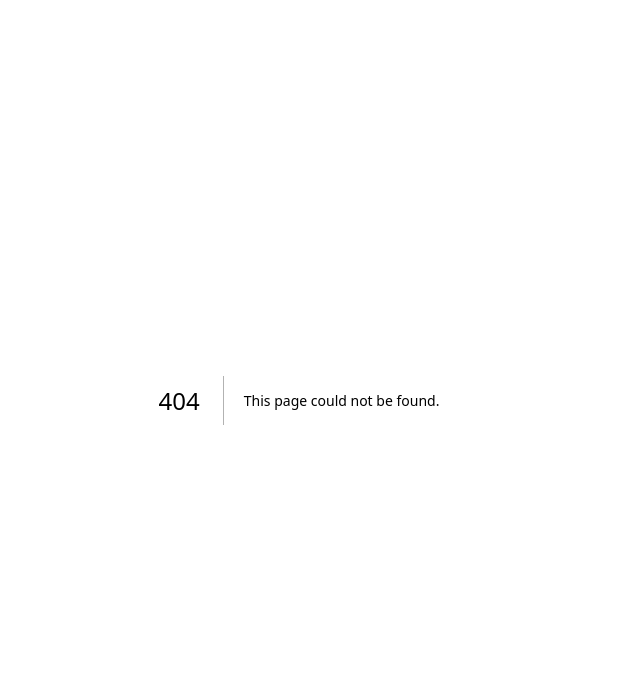
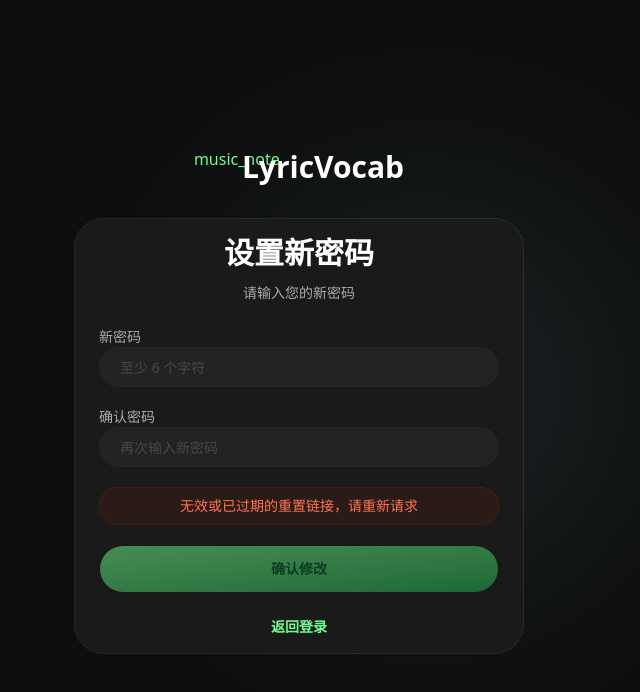
Before and after one commit to poison965/lyricvocab, a Next.js app: page /reset-password in a window 1280 px wide. Before the commit this address had no page. Shown: the top 692 px of the page, without its empty margins (341-981 px from the left). Built offline with nearby package versions, Linux system fonts and the light colour scheme; no server answers.

Commit message:
feat: 添加忘记密码功能，优化字符集设置
- 在登录页添加"忘记密码"弹窗，使用 Dialog 组件
- 创建 /reset-password 页面处理密码重置
- 修复 layout.tsx 的 lang="zh-CN" 和 charSet 设置

```diff
--- a/src/app/layout.tsx
+++ b/src/app/layout.tsx
@@ -14,8 +14,9 @@ export default function RootLayout({
   children: React.ReactNode;
 }) {
   return (
-    <html lang="zh" className="dark">
+    <html lang="zh-CN" className="dark">
       <head>
+        <meta charSet="utf-8" />
         <link
           href="https://fonts.googleapis.com/css2?family=Plus+Jakarta+Sans:wght@400;500;600;700;800&family=Inter:wght@300;400;500;600;700&display=swap"
           rel="stylesheet"
--- a/src/app/login/page.tsx
+++ b/src/app/login/page.tsx
@@ -7,6 +7,8 @@ import { supabase } from '@/lib/supabase'
 import { Button } from '@/components/ui/button'
 import { Input } from '@/components/ui/input'
 import { Card, CardContent, CardHeader, CardTitle, CardDescription } from '@/components/ui/card'
+import { Dialog, DialogContent, DialogHeader, DialogTitle, DialogDescription, DialogFooter } from '@/components/ui/dialog'
+import { useToast } from '@/components/toast'
 
 export default function LoginPage() {
   const router = useRouter()
@@ -15,6 +17,10 @@ export default function LoginPage() {
   const [loading, setLoading] = useState(false)
   const [error, setError] = useState('')
   const [user, setUser] = useState<any>(null)
+  const [forgotPasswordOpen, setForgotPasswordOpen] = useState(false)
+  const [forgotPasswordEmail, setForgotPasswordEmail] = useState('')
+  const [resetLoading, setResetLoading] = useState(false)
+  const { showToast } = useToast()
 
   useEffect(() => {
     supabase.auth.getSession().then(({ data: { session } }) => {
@@ -63,6 +69,31 @@ export default function LoginPage() {
       setError('登录失败，请重试')
     } finally {
       setLoading(false)
+    }
+  }
+
+  const handleForgotPassword = async (e: React.FormEvent) => {
+    e.preventDefault()
+    if (!forgotPasswordEmail.trim()) {
+      showToast('请输入邮箱地址', 'error')
+      return
+    }
+    setResetLoading(true)
+    try {
+      const { error } = await supabase.auth.resetPasswordForEmail(forgotPasswordEmail, {
+        redirectTo: `${window.location.origin}/reset-password`,
+      })
+      if (error) {
+        showToast(error.message || '发送失败，请重试', 'error')
+      } else {
+        showToast('重置邮件已发送，请查收', 'success')
+        setForgotPasswordOpen(false)
+        setForgotPasswordEmail('')
+      }
+    } catch (err) {
+      showToast('发送失败，请检查网络连接', 'error')
+    } finally {
+      setResetLoading(false)
     }
   }
 
@@ -123,7 +154,17 @@ export default function LoginPage() {
               </Button>
             </form>
 
-            <p className="text-center text-sm text-[#adaaaa] mt-6">
+            <div className="text-center mt-4">
+              <button
+                type="button"
+                onClick={() => setForgotPasswordOpen(true)}
+                className="text-sm text-[#adaaaa] hover:text-[#72fe8f] transition-colors"
+              >
+                忘记密码？
+              </button>
+            </div>
+
+            <p className="text-center text-sm text-[#adaaaa] mt-4">
               还没有账号？{' '}
               <Link href="/register" className="text-[#72fe8f] hover:underline font-semibold">
                 注册
@@ -132,6 +173,37 @@ export default function LoginPage() {
           </CardContent>
         </Card>
       </div>
+
+      {/* Forgot Password Dialog */}
+      <Dialog open={forgotPasswordOpen} onOpenChange={setForgotPasswordOpen}>
+        <DialogContent className="bg-[#1a1a1a] border-[#484847]/10">
+          <DialogHeader>
+            <DialogTitle className="text-white font-headline text-xl font-bold">重置密码</DialogTitle>
+            <DialogDescription className="text-[#adaaaa]">
+              输入您的注册邮箱，我们将发送重置密码链接
+            </DialogDescription>
+          </DialogHeader>
+          <form onSubmit={handleForgotPassword} className="space-y-4">
+            <Input
+              type="email"
+              placeholder="your@email.com"
+              value={forgotPasswordEmail}
+              onChange={(e) => setForgotPasswordEmail(e.target.value)}
+              required
+              className="bg-[#262626] border-[#484847]/10 text-white placeholder:text-[#484847] focus-visible:border-[#72fe8f] focus-visible:ring-[#72fe8f]/20"
+            />
+            <DialogFooter>
+              <Button
+                type="submit"
+                disabled={resetLoading}
+                className="w-full bg-gradient-to-br from-[#72fe8f] to-[#1cb853] text-[#005f26] font-bold hover:scale-105 active:scale-95 transition-all rounded-full h-10"
+              >
+                {resetLoading ? '发送中...' : '发送重置邮件'}
+              </Button>
+            </DialogFooter>
+          </form>
+        </DialogContent>
+      </Dialog>
     </div>
   )
 }
--- /dev/null
+++ b/src/app/reset-password/page.tsx
@@ -0,0 +1,170 @@
+'use client'
+
+import { useState, useEffect, Suspense } from 'react'
+import { useRouter, useSearchParams } from 'next/navigation'
+import Link from 'next/link'
+import { supabase } from '@/lib/supabase'
+import { Button } from '@/components/ui/button'
+import { Input } from '@/components/ui/input'
+import { Card, CardContent, CardHeader, CardTitle, CardDescription } from '@/components/ui/card'
+import { useToast } from '@/components/toast'
+
+function ResetPasswordContent() {
+  const router = useRouter()
+  const searchParams = useSearchParams()
+  const { showToast } = useToast()
+  const [password, setPassword] = useState('')
+  const [confirmPassword, setConfirmPassword] = useState('')
+  const [loading, setLoading] = useState(false)
+  const [error, setError] = useState('')
+  const [isValidToken, setIsValidToken] = useState(false)
+  const [checking, setChecking] = useState(true)
+
+  useEffect(() => {
+    const checkSession = async () => {
+      try {
+        const { data: { session }, error: sessionError } = await supabase.auth.getSession()
+        if (sessionError) throw sessionError
+        if (session) {
+          setIsValidToken(true)
+        } else {
+          // Check for token in URL hash fragment (Supabase sends it there)
+          const hash = window.location.hash
+          if (hash.includes('access_token')) {
+            setIsValidToken(true)
+          } else {
+            setError('无效或已过期的重置链接，请重新请求')
+          }
+        }
+      } catch (err) {
+        setError('无效或已过期的重置链接，请重新请求')
+      } finally {
+        setChecking(false)
+      }
+    }
+    checkSession()
+  }, [])
+
+  const handleResetPassword = async (e: React.FormEvent) => {
+    e.preventDefault()
+    setError('')
+
+    if (password.length < 6) {
+      setError('密码至少需要 6 个字符')
+      return
+    }
+
+    if (password !== confirmPassword) {
+      setError('两次密码不一致')
+      return
+    }
+
+    setLoading(true)
+    try {
+      const { error: updateError } = await supabase.auth.updateUser({
+        password: password,
+      })
+
+      if (updateError) {
+        setError(updateError.message)
+      } else {
+        showToast('密码修改成功，请使用新密码登录', 'success')
+        router.push('/login')
+      }
+    } catch (err) {
+      setError('修改失败，请重试')
+    } finally {
+      setLoading(false)
+    }
+  }
+
+  if (checking) {
+    return (
+      <div className="min-h-screen flex items-center justify-center bg-[#0e0e0e]">
+        <div className="text-[#72fe8f]">验证中...</div>
+      </div>
+    )
+  }
+
+  return (
+    <div className="min-h-screen flex items-center justify-center bg-[#0e0e0e] p-4">
+      <div className="fixed top-1/4 right-1/4 w-96 h-96 bg-[#88ebff]/10 blur-[120px] rounded-full pointer-events-none" />
+
+      <div className="w-full max-w-md relative z-10">
+        <div className="text-center mb-8">
+          <Link href="/search" className="inline-flex items-center gap-2">
+            <span className="material-symbols-outlined w-10 h-10 text-[#72fe8f]" style={{ fontVariationSettings: "'FILL' 1, 'wght' 400, 'GRAD' 0, 'opsz' 24" }}>music_note</span>
+            <span className="text-3xl font-extrabold text-white font-headline">LyricVocab</span>
+          </Link>
+        </div>
+
+        <Card className="bg-[#1a1a1a] border-[#484847]/10 rounded-2xl">
+          <CardHeader className="text-center pb-2">
+            <CardTitle className="font-headline text-3xl font-extrabold text-white">设置新密码</CardTitle>
+            <CardDescription className="text-[#adaaaa] mt-2">请输入您的新密码</CardDescription>
+          </CardHeader>
+          <CardContent>
+            <form onSubmit={handleResetPassword} className="space-y-5">
+              <div className="space-y-2">
+                <label htmlFor="password" className="text-sm font-medium text-[#adaaaa]">
+                  新密码
+                </label>
+                <Input
+                  id="password"
+                  type="password"
+                  placeholder="至少 6 个字符"
+                  value={password}
+                  onChange={(e) => setPassword(e.target.value)}
+                  required
+                  className="bg-[#262626] border-[#484847]/10 text-white placeholder:text-[#484847] focus-visible:border-[#72fe8f] focus-visible:ring-[#72fe8f]/20"
+                />
+              </div>
+              <div className="space-y-2">
+                <label htmlFor="confirmPassword" className="text-sm font-medium text-[#adaaaa]">
+                  确认密码
+                </label>
+                <Input
+                  id="confirmPassword"
+                  type="password"
+                  placeholder="再次输入新密码"
+                  value={confirmPassword}
+                  onChange={(e) => setConfirmPassword(e.target.value)}
+                  required
+                  className="bg-[#262626] border-[#484847]/10 text-white placeholder:text-[#484847] focus-visible:border-[#72fe8f] focus-visible:ring-[#72fe8f]/20"
+                />
+              </div>
+              {error && (
+                <p className="text-sm text-[#ff7351] text-center bg-[#b92902]/10 border border-[#b92902]/20 rounded-xl py-2">{error}</p>
+              )}
+              <Button
+                type="submit"
+                disabled={loading || !isValidToken}
+                className="w-full bg-gradient-to-br from-[#72fe8f] to-[#1cb853] text-[#005f26] font-bold hover:scale-105 active:scale-95 transition-all rounded-full h-12"
+              >
+                {loading ? '修改中...' : '确认修改'}
+              </Button>
+            </form>
+
+            <p className="text-center text-sm text-[#adaaaa] mt-6">
+              <Link href="/login" className="text-[#72fe8f] hover:underline font-semibold">
+                返回登录
+              </Link>
+            </p>
+          </CardContent>
+        </Card>
+      </div>
+    </div>
+  )
+}
+
+export default function ResetPasswordPage() {
+  return (
+    <Suspense fallback={
+      <div className="min-h-screen flex items-center justify-center bg-[#0e0e0e]">
+        <div className="text-[#72fe8f]">加载中...</div>
+      </div>
+    }>
+      <ResetPasswordContent />
+    </Suspense>
+  )
+}
```
